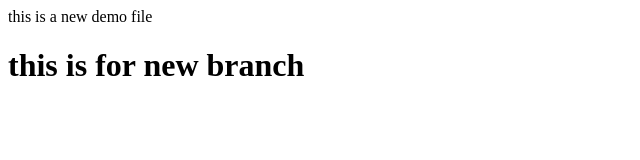
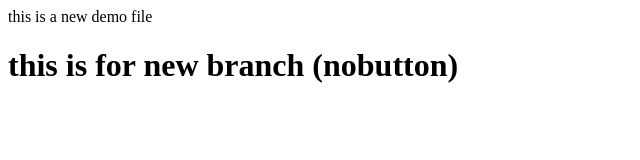
Before and after one commit to cyrusthakur/newdemo, a plain HTML site: page index.html in a window 1280 px wide. Shown: the whole page, without its empty margins (0-640 px from the left). Drawn offline with Linux system fonts and the light colour scheme.

Commit message:
new merge in main

```diff
--- a/index.html
+++ b/index.html
@@ -1,2 +1,2 @@
 <p>this is a new demo file </p>
-<h1>this is for new branch </h1>
+<h1>this is for new branch (nobutton)</h1>
```
